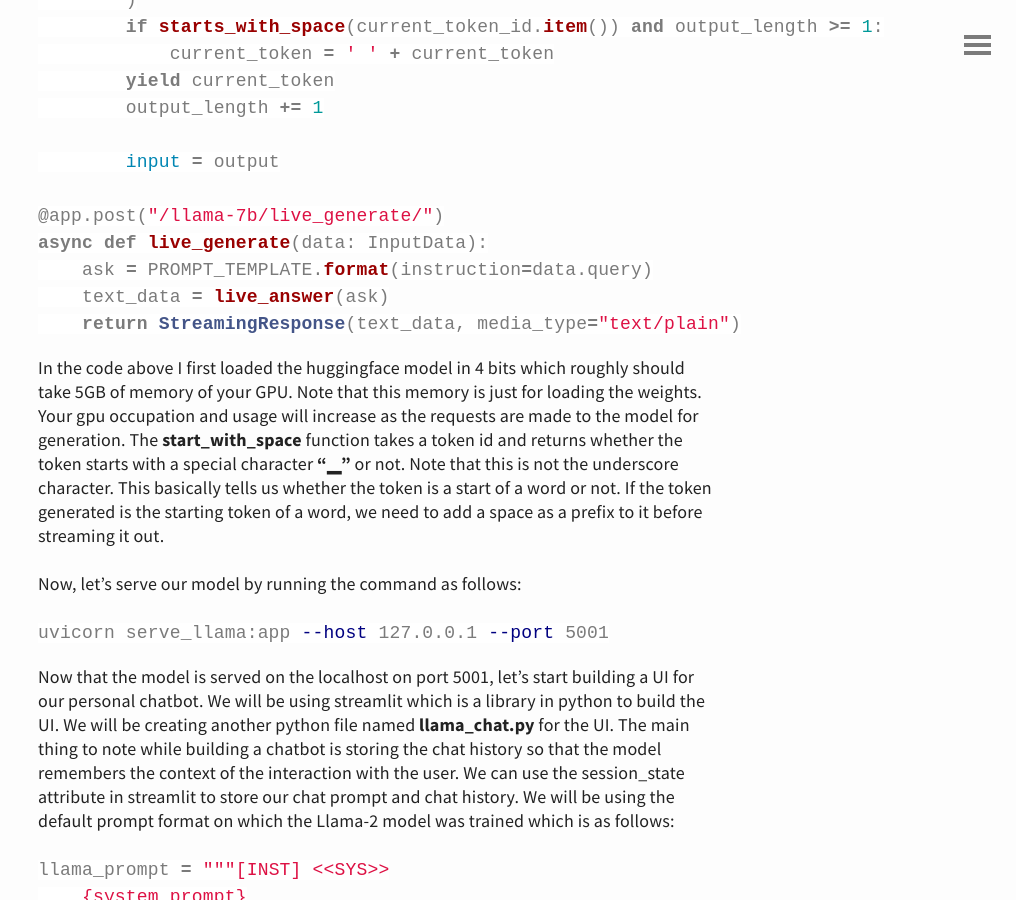
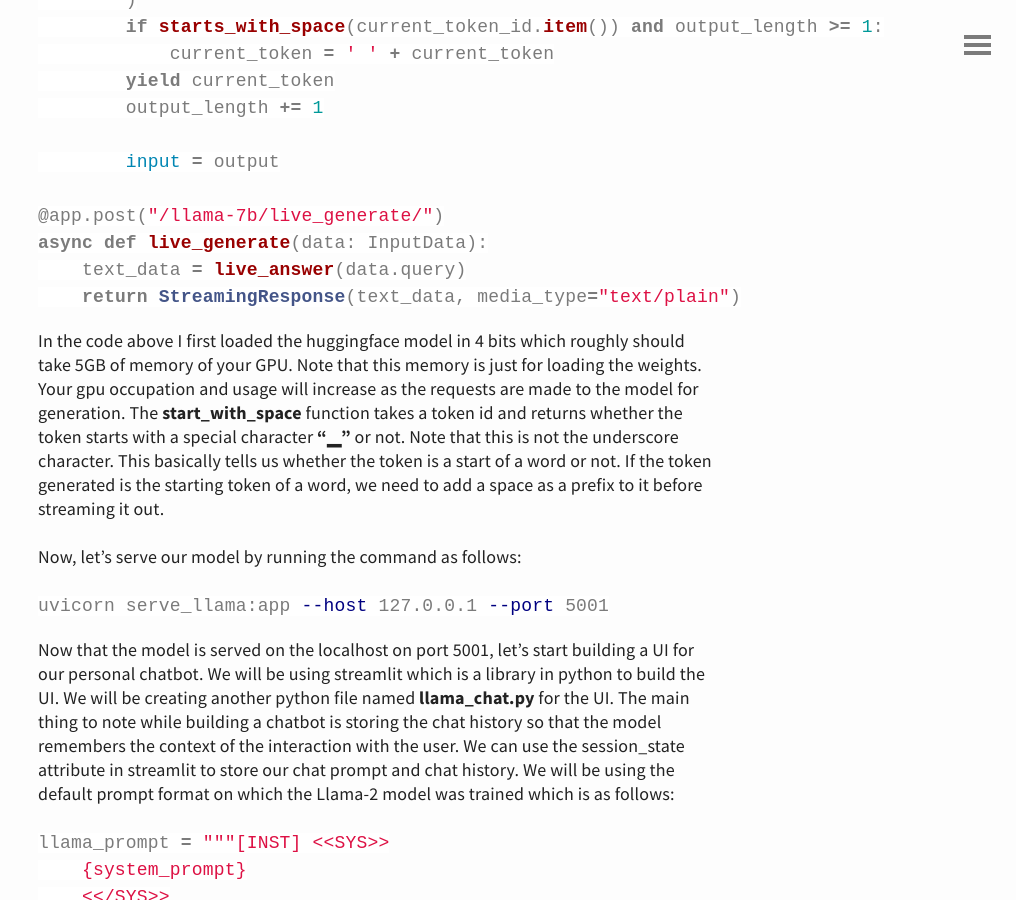
Before and after one commit to spraphul/blog, a Jekyll site: the page built from _posts/2023-10-26-llama.md, in a window 1280 px wide and 900 px high, scrolled down 1911 px. Shown: the whole window, without its empty margins (264-1280 px from the left). Built offline with Jekyll 4.4.1, drawn with Linux system fonts in a browser that asks for light colours.

Commit message:
Update 2023-10-26-llama.md

````diff
--- a/_posts/2023-10-26-llama.md
+++ b/_posts/2023-10-26-llama.md
@@ -63,8 +63,7 @@ def live_answer(ask):
 
 @app.post("/llama-7b/live_generate/")
 async def live_generate(data: InputData):
-    ask = PROMPT_TEMPLATE.format(instruction=data.query)
-    text_data = live_answer(ask)
+    text_data = live_answer(data.query)
     return StreamingResponse(text_data, media_type="text/plain")
 ```
 
````
